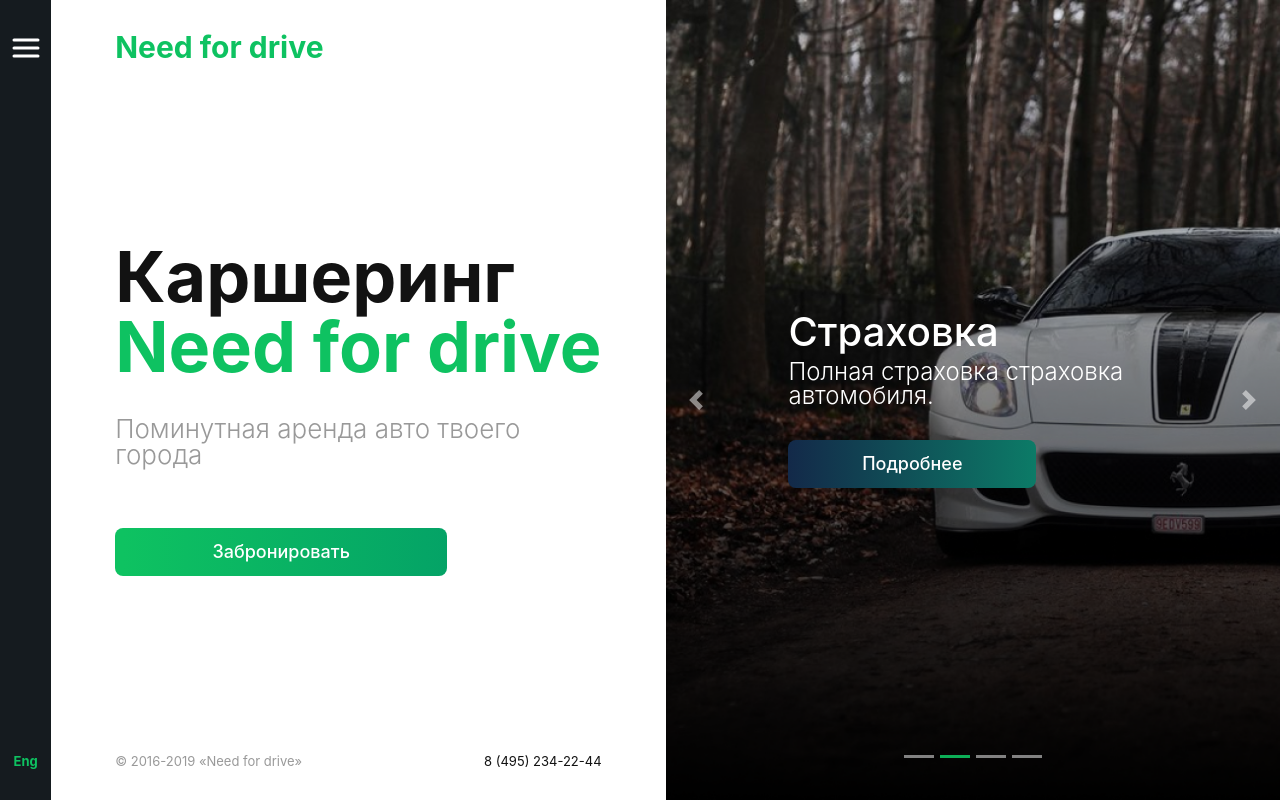
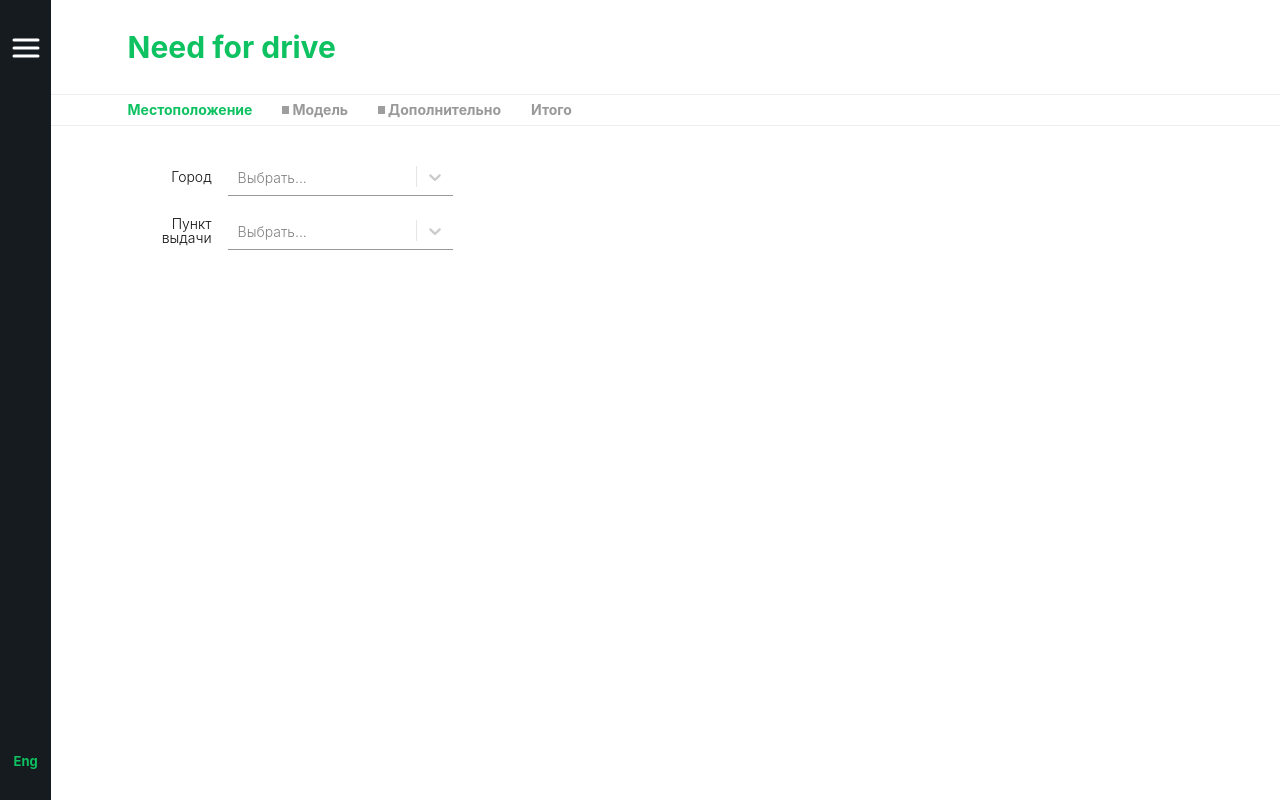
Before and after one commit to chewie21/NeedForDrive, a React (Create React App) app: page /#/order/step1 in a window 1280 px wide. Before the commit this address led to /main. Built offline with nearby package versions, Linux system fonts and the light colour scheme; no server answers; grey boxes are pictures that could not be loaded.

Commit message:
V-02-F-03 - новый роутинг и запросы к серверу

```diff
--- a/src/App.js
+++ b/src/App.js
@@ -4,9 +4,7 @@
 import {MainPage} from "./Components/MainPage/MainPage";
 import {OrderPage} from "./Components/OrderPage/OrderPage";
 
-const App = (props) => {
-
-    const {history} = props.history;
+const App = () => {
 
     const [userLocation, setUserLocation] = useState(null);
 
@@ -26,13 +24,11 @@
     }, [])
 
     return (
-        <BrowserRouter>
-          <Switch>
-            <Route history={history} path='/order' render={() => <OrderPage userLocation={userLocation}/>}/>
-            <Route history={history} path='/main' render={() => <MainPage userLocation={userLocation}/>}/>
+        <Switch>
+            <Route path='/order' render={() => <OrderPage userLocation={userLocation}/>}/>
+            <Route path='/main' render={() => <MainPage userLocation={userLocation}/>}/>
             <Redirect from='/' to='/main'/>
-          </Switch>
-        </BrowserRouter>
+        </Switch>
     );
 
 }
--- a/src/Components/OrderPage/OrderPage.js
+++ b/src/Components/OrderPage/OrderPage.js
@@ -27,7 +27,7 @@
     const [order, setOrder] = useState(null);
 
     const [navs, setNavs] = useState([
-        {id: 1, to: '/step1', text: 'Местоположение', active: true, lock: false, img: false},
+        {id: 1, to: '/order/step1', text: 'Местоположение', active: true, lock: false, img: false},
         {id: 2, to: '/step2', text: 'Модель', active: false, lock: true, img: true},
         {id: 3, to: '/step3', text: 'Дополнительно', active: false, lock: true, img: true},
         {id: 4, to: '/step4', text: 'Итого', active: false, lock: true, img: false}
@@ -43,7 +43,6 @@
                 <HeaderContainer className='container'>
                     <Header userLocation={userLocation}/>
                 </HeaderContainer>
-                <Router>
                     <NavContainer className='container-fluid'>
                         <LinkContainer className='container'>
                             {navs.map((nav) => (
@@ -69,21 +68,18 @@
                         </LinkContainer>
                     </NavContainer>
                     <MainContainer className='container'>
-                        <Switch>
-                            <Redirect from='/order' to='/step1'/>
-                            <StepContainer>
-                                <Route path='/step1'>
-                                    <Step1 userLocation={userLocation} setOrder={setOrder} setNavs={setNavs}/>
-                                </Route>
-                                <Route path='/step2'>
-                                </Route>
-                            </StepContainer>
-                        </Switch>
+                        <StepContainer>
+                            <Switch>
+                                <Route path='/order/step1'
+                                       render={() => <Step1 userLocation={userLocation} setOrder={setOrder} setNavs={setNavs}/>}
+                                />
+                                <Redirect from='/order' to='/order/step1'/>
+                            </Switch>
+                        </StepContainer>
                         {order && <InfoContainer>
                             <OrderInfo order={order}/>
                         </InfoContainer>}
                     </MainContainer>
-                </Router>
             </OrderContent>
         </Container>
     );
--- a/src/Components/OrderPage/Steps/Step1/SelcetPoint.js
+++ b/src/Components/OrderPage/Steps/Step1/SelcetPoint.js
@@ -8,7 +8,7 @@
 
 export const SelectPoint = ({changeCity, setOrder}) => {
 
-    const points = useGetRequest(`http://api-factory.simbirsoft1.com/api/db/point`);
+    const points = useGetRequest(`https://cors-anywhere.herokuapp.com/http://api-factory.simbirsoft1.com/api/db/point`);
 
     const [pointsOfCity, setPointsOfCity] = useState(null);
     const [center, setCenter] = useState(null);
--- a/src/Components/OrderPage/Steps/Step1/SelectCity.js
+++ b/src/Components/OrderPage/Steps/Step1/SelectCity.js
@@ -6,7 +6,7 @@
 
 export const SelectCity = ({setChangeCity, userLocation, setOrder}) => {
 
-    const cities = useGetRequest(`http://api-factory.simbirsoft1.com/api/db/city`);
+    const cities = useGetRequest(`https://cors-anywhere.herokuapp.com/http://api-factory.simbirsoft1.com/api/db/city`);
 
     const [options, setOptions] = useState(null);
     const [defaultCity, setDefaultCity] = useState(null);
--- a/src/index.js
+++ b/src/index.js
@@ -1,16 +1,13 @@
 import React from 'react';
 import ReactDOM from 'react-dom';
-import { Router } from "react-router-dom";
-import {createBrowserHistory} from 'history';
+import {HashRouter} from "react-router-dom";
 import './index.css';
 import App from './App';
 import 'bootstrap/dist/css/bootstrap.min.css';
 
-const history = createBrowserHistory();
-
 ReactDOM.render(
-    <Router history={history}>
+    <HashRouter>
         <App/>
-    </Router>,
+    </HashRouter>,
     document.getElementById('root')
 );
```
Also changed, not shown: src/Common/UserLocation/UserLocation.js (added).
